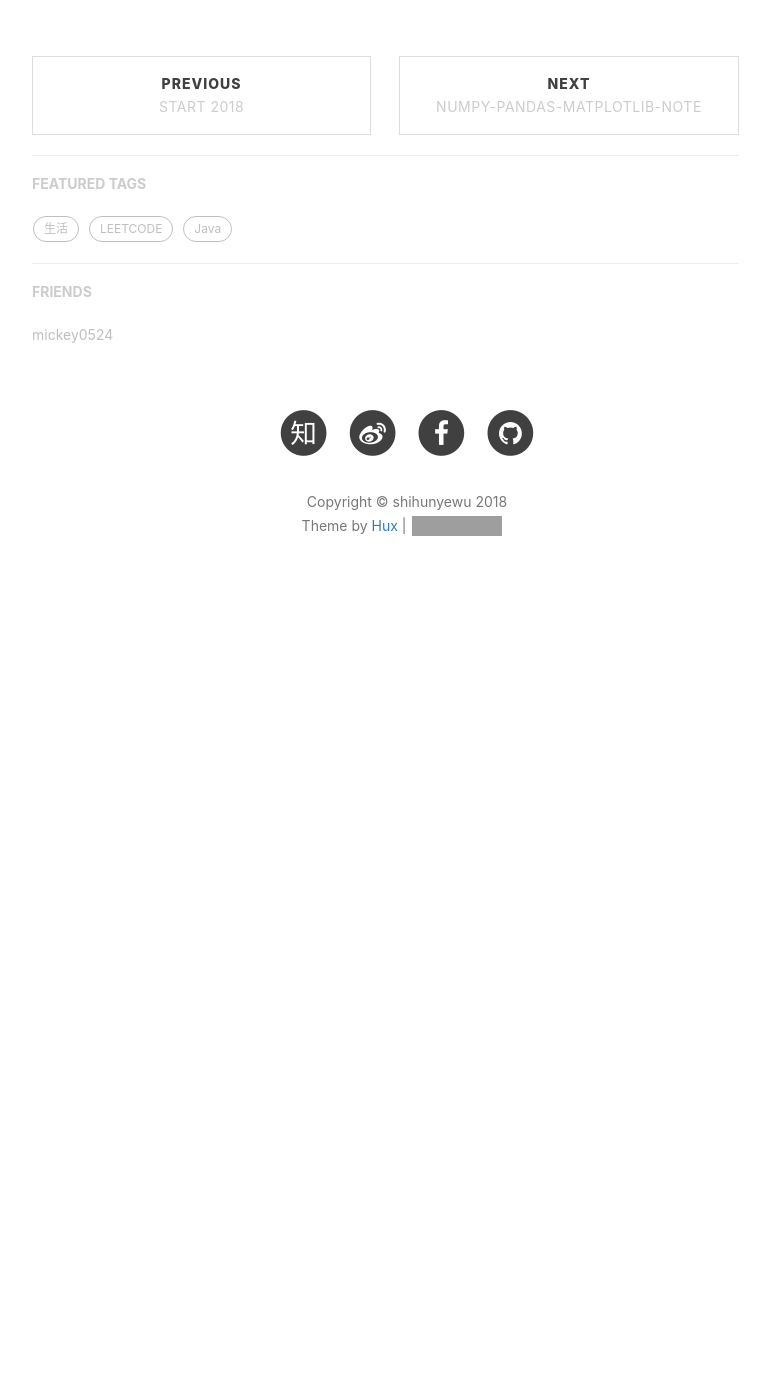
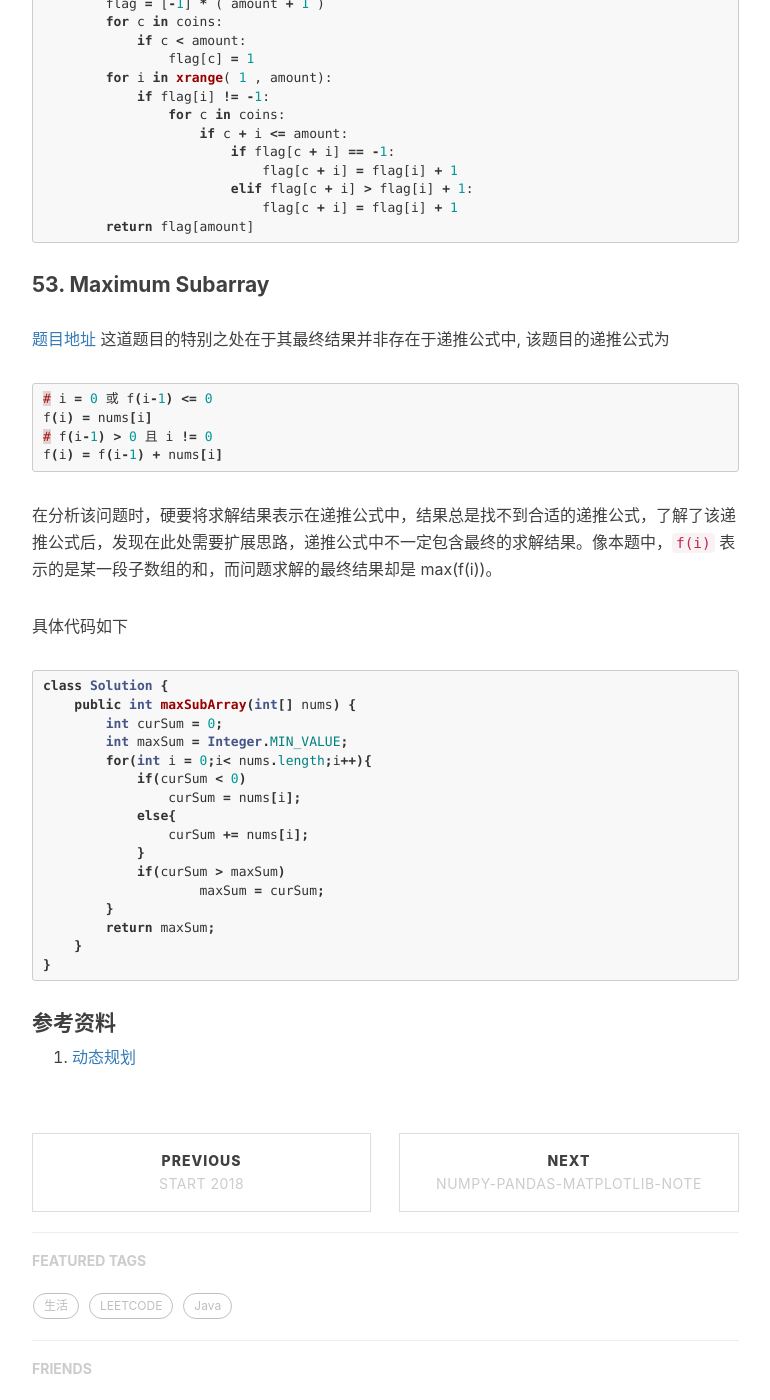
Before and after one commit to shihunyewu/shihunyewu.github.io, a Jekyll site: the page built from _posts/2018-03-15-dp-note.md, in a window 1280 px wide and 1400 px high, scrolled down 4348 px. Shown: the whole window, without its empty margins (233-1003 px from the left). Built offline with Jekyll 4.4.1, drawn with Linux system fonts in a browser that asks for light colours; nearby versions of some CDN libraries; comment, search, counter and statistics services are not loaded; before the commit the page ends 4978 px from its top, so only the background shows below that; some of the changed text lies outside the part shown; grey boxes are pictures that could not be loaded.

Commit message:
添加 Maximum Subarray

````diff
--- a/_posts/2018-03-15-dp-note.md
+++ b/_posts/2018-03-15-dp-note.md
@@ -12,6 +12,15 @@ tags:
 
 > "动态规划总结"
 
+### 何为动态规划
+[动态规划 wiki](https://zh.wikipedia.org/wiki/%E5%8A%A8%E6%80%81%E8%A7%84%E5%88%92)，首先明确适合用动态规划来解决问题的情况：
+* 问题存在最优子结构，问题最优解中子问题的解也是子问题的最优解。
+* 子问题最优解无后效性，子问题的最优解不会随着求解问题规模的扩大而改变。
+* 子问题存在重叠，由问题分解出的很多子问题中，存在一部分相同的子问题，这意味着我们可以存储好这一部分子问题的结果，避免重复计算。
+
+在分析问题时可以先用该三点来检验问题是否可用动态规划求解。
+
+### 动态规划例题
 刷LEETCODE的时候经常会碰到动态规划的题目，动态规划最重要一点是找到其内含的递推关系，有的时候需要记录多个状态的值，有的时候只需要记录仅有的几个状态的值，这些都视递推关系而定。
 
 #### 热身
@@ -78,7 +87,6 @@ class Solution(object):
             return nums[0]
         if len(nums) == 2:
             return max(nums)
-
         prepre = nums[0]
         pre = max(nums[0:2])
         i = 2
@@ -94,7 +102,7 @@ class Solution(object):
 [题目地址](https://leetcode.com/problems/climbing-stairs/description/)
 
 该题目的递推关系：
-```
+```java
 s[n] = s[n-1] + s[n-2]
 ```
 代码：
@@ -149,7 +157,6 @@ class Solution(object):
             return 0
         if amount in coins:
             return 1
-
         flag = [-1] * ( amount + 1 )
         for c in coins:
             if c < amount:
@@ -165,5 +172,37 @@ class Solution(object):
         return flag[amount]
 ```
 
+#### 53. Maximum Subarray
+[题目地址](https://leetcode.com/problems/maximum-subarray/description/)
+这道题目的特别之处在于其最终结果并非存在于递推公式中, 该题目的递推公式为
+```java
+# i = 0 或 f(i-1) <= 0
+f(i) = nums[i]
+# f(i-1) > 0 且 i != 0
+f(i) = f(i-1) + nums[i]
+```
+在分析该问题时，硬要将求解结果表示在递推公式中，结果总是找不到合适的递推公式，了解了该递推公式后，发现在此处需要扩展思路，递推公式中不一定包含最终的求解结果。像本题中，``f(i)`` 表示的是某一段子数组的和，而问题求解的最终结果却是 max(f(i))。
+
+
+具体代码如下
+```java
+class Solution {
+    public int maxSubArray(int[] nums) {
+        int curSum = 0;
+        int maxSum = Integer.MIN_VALUE;
+        for(int i = 0;i< nums.length;i++){
+            if(curSum < 0)
+                curSum = nums[i];
+            else{
+                curSum += nums[i];
+            }
+            if(curSum > maxSum)
+                    maxSum = curSum;
+        }
+        return maxSum;
+    }
+}
+```
+
 #### 参考资料
 1. [动态规划](https://www.bilibili.com/video/av18512769/)
````
